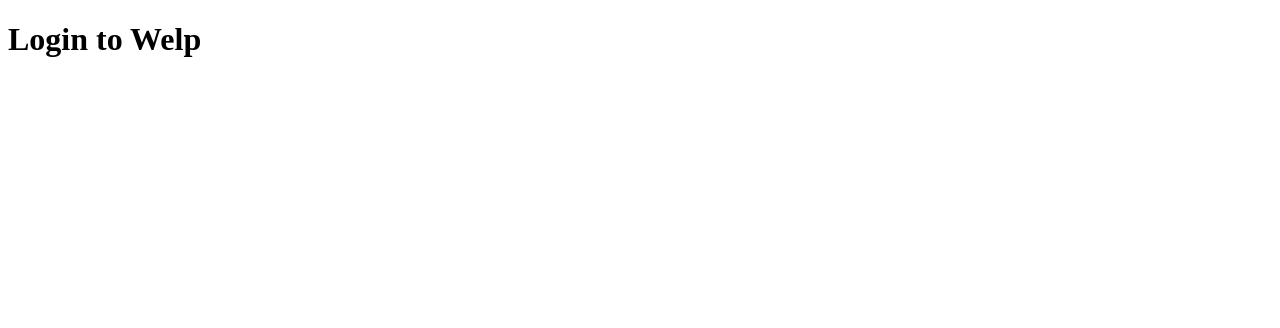
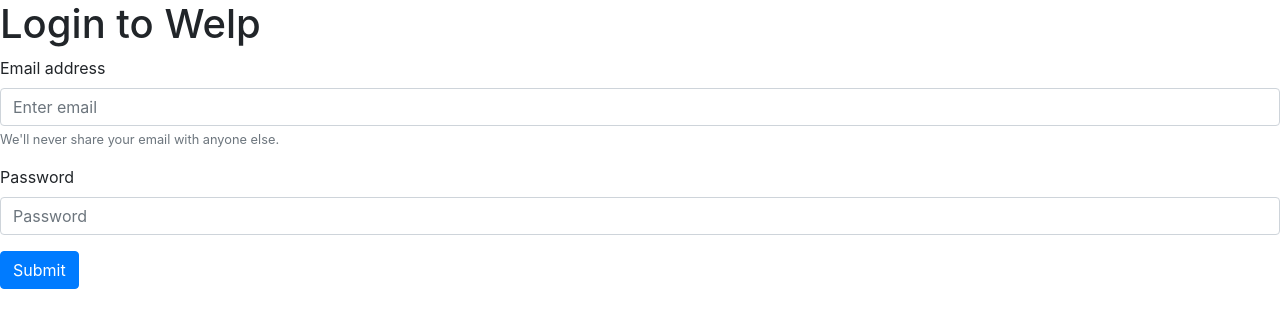
Before and after one commit to mraines4/welp-app, a website: page views/login-form.html in a window 1280 px wide. Drawn offline with nearby package versions, Linux system fonts and the light colour scheme.

Commit message:
sends form data with main attributes, recieves form data using built-in middleware

```diff
--- a/views/login-form.html
+++ b/views/login-form.html
@@ -5,8 +5,24 @@
     <meta name="viewport" content="width=device-width, initial-scale=1.0">
     <meta http-equiv="X-UA-Compatible" content="ie=edge">
     <title>Welp</title>
+    <link rel="stylesheet" href="https://stackpath.bootstrapcdn.com/bootstrap/4.1.3/css/bootstrap.min.css" integrity="sha384-MCw98/SFnGE8fJT3GXwEOngsV7Zt27NXFoaoApmYm81iuXoPkFOJwJ8ERdknLPMO" crossorigin="anonymous">
 </head>
 <body>
     <h1>Login to Welp</h1>
+    <form
+        action="/login"
+        method="POST"
+    >
+        <div class="form-group">
+            <label for="exampleInputEmail1">Email address</label>
+            <input name="email" type="email" class="form-control" id="exampleInputEmail1" aria-describedby="emailHelp" placeholder="Enter email">
+            <small id="emailHelp" class="form-text text-muted">We'll never share your email with anyone else.</small>
+        </div>
+        <div class="form-group">
+            <label for="exampleInputPassword1">Password</label>
+            <input name="password" type="password" class="form-control" id="exampleInputPassword1" placeholder="Password">
+        </div>
+        <button type="submit" class="btn btn-primary">Submit</button>
+    </form>
 </body>
 </html>
```
Also changed, not shown: index.js (+11 -3 lines).
